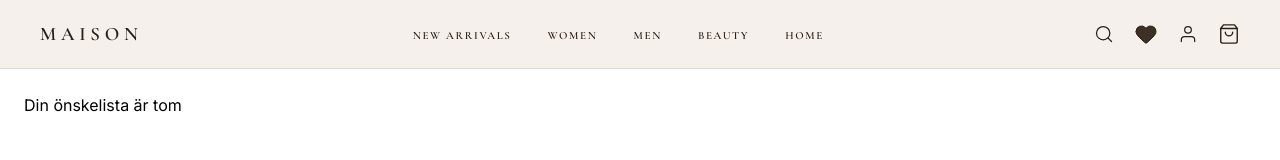
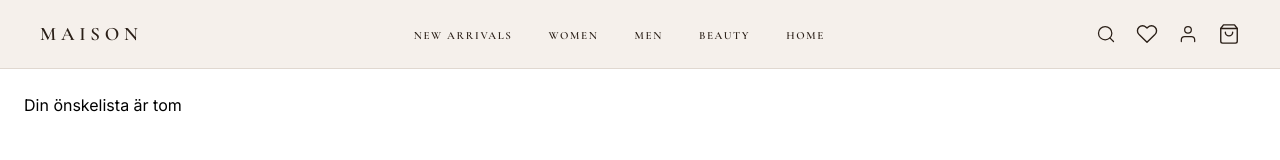
Before and after one commit to ManSaint/webshop-g6, a Next.js app: page /customer/wishlist in a window 1280 px wide. Shown: the top 160 px of the page. Built offline with nearby package versions, Linux system fonts and the light colour scheme.

Commit message:
added counter to wishlist icon in nav. added 'AddToCartButton' to wishlist items. edited style on 'remove' button in cart.tsx

```diff
--- a/components/customer-ui/cart/cart.tsx
+++ b/components/customer-ui/cart/cart.tsx
@@ -139,7 +139,7 @@ export default function Cart() {
                   <button
                     onClick={() => removeItem(item.productId)}
                     type="button"
-                    className="text-red-700/80 text-sm mt-2 w-fit flex gap-1 items- content-center self-end hover:cursor-pointer"
+                    className="text-(--color-text-muted) text-sm mt-2 w-fit px-4 border py-2 flex gap-1 justify-center rounded-xs border-(--color-border) hover:shadow-md content-center self-end hover:cursor-pointer"
                   >
                     Remove
                     <Trash2 className="w-4 h-4" />
--- a/components/customer-ui/wishlist/wishlist.tsx
+++ b/components/customer-ui/wishlist/wishlist.tsx
@@ -3,6 +3,8 @@
 import { useEffect, useState } from "react";
 import { useWishlistStore } from "@/lib/wishlist-store";
 import Image from "next/image";
+import { Trash2 } from "lucide-react";
+import AddToCartButton from "../product-detail/cart-button";
 
 type Product = {
   id: number;
@@ -67,8 +69,10 @@ export default function Wishlist() {
   }
 
   return (
-    <div className="max-w-3xl mx-auto">
-      <h2 className="text-xl font-bold mb-6">Önskelista</h2>
+    <div className="max-w-4xl mx-auto">
+      <h1 className="text-4xl my-8 font-serif text-(--color-darkbrown)">
+        Wishlist
+      </h1>
 
       <div className="space-y-6">
         {enrichedItems.map((item) => {
@@ -94,13 +98,19 @@ export default function Wishlist() {
                 <h3 className="font-semibold">{item.product.title}</h3>
 
                 <p className="text-sm text-gray-600">{item.product.price} kr</p>
-
+              </div>
+              <div className="w-50 flex flex-col justify-center">
+                <AddToCartButton
+                  productId={item.product.id}
+                  price={item.product.price}
+                />
                 <button
                   onClick={() => removeItem(item.productId)}
                   type="button"
-                  className="text-red-500 text-sm mt-2"
+                  className="text-(--color-text-muted) text-sm mt-2 w-full border py-2 flex gap-1 justify-center rounded-xs border-(--color-border) hover:shadow-md content-center self-end hover:cursor-pointer"
                 >
-                  Ta bort
+                  Remove
+                  <Trash2 className="w-4 h-4" />
                 </button>
               </div>
             </div>
--- a/components/header.tsx
+++ b/components/header.tsx
@@ -3,7 +3,32 @@
 import { useState } from "react";
 import Link from "next/link";
 import { useCartStore } from "@/lib/cart-store";
-import { Heart } from "lucide-react";
+import { useWishlistStore } from "@/lib/wishlist-store";
+
+function WishlistIcon({ count }: { count: number }) {
+  return (
+    <div className="relative cursor-pointer">
+      <svg
+        width="22"
+        height="22"
+        viewBox="0 0 24 24"
+        fill="none"
+        stroke="currentColor"
+        strokeWidth="1.5"
+        strokeLinecap="round"
+        strokeLinejoin="round"
+      >
+        <path d="M20.8 4.6a5.5 5.5 0 00-7.8 0L12 5.6l-1-1a5.5 5.5 0 10-7.8 7.8l1 1L12 21l7.8-7.6 1-1a5.5 5.5 0 000-7.8z" />
+      </svg>
+
+      {count > 0 && (
+        <span className="absolute -top-1.5 -right-1.5 bg-[#5c3d2e] text-white rounded-full w-4 h-4 text-[10px] font-semibold flex items-center justify-center font-sans">
+          {count}
+        </span>
+      )}
+    </div>
+  );
+}
 
 function CartIcon({ count }) {
   return (
@@ -115,6 +140,10 @@ export default function MaisonHeader() {
 
   const cartCount = items.reduce((sum, item) => sum + item.quantity, 0);
 
+  const wishlistItems = useWishlistStore((state) => state.items);
+
+  const wishlistCount = wishlistItems.length;
+
   return (
     <>
       <style>{`@import url('https://fonts.googleapis.com/css2?family=Cormorant+Garamond:wght@400;500;600;700&display=swap');`}</style>
@@ -149,9 +178,9 @@ export default function MaisonHeader() {
             </span>
             <Link
               href="/customer/wishlist"
-              className="hidden md:flex cursor-pointer hover:opacity-60 transition-opacity duration-200"
+              className="cursor-pointer hover:opacity-60 transition-opacity duration-200"
             >
-              <Heart className="stroke-1 fill-(--color-darkbrown)" />
+              <WishlistIcon count={wishlistCount} />
             </Link>
 
             <span className="hidden md:flex cursor-pointer hover:opacity-60 transition-opacity duration-200">
```
